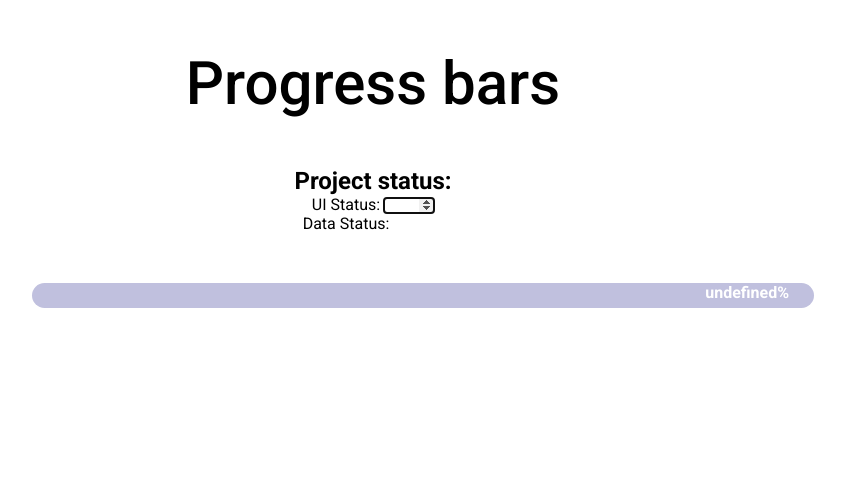
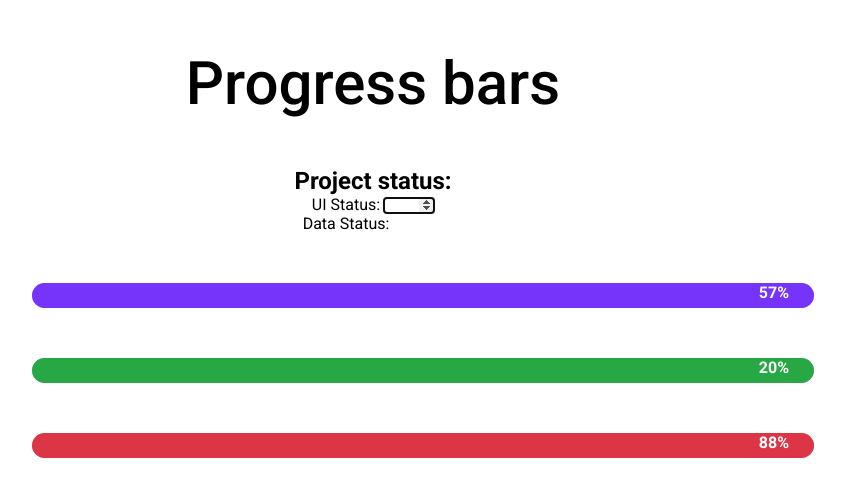
Before and after one commit to ArfinHasib/React-Projects, a React (Create React App) app: page / in a window 1280 px wide. Shown: the top 496 px of the page, without its empty margins (267-1112 px from the left). Built offline with nearby package versions, Linux system fonts and the light colour scheme.

Commit message:
12-ProgressBar(Add multiple progress bars using map method)

```diff
--- a/src/projects/12-Progress-Bar/ProgressBarContainer.jsx
+++ b/src/projects/12-Progress-Bar/ProgressBarContainer.jsx
@@ -1,8 +1,25 @@
-import React, { useEffect, useRef } from 'react';
+import React, { useEffect, useRef, useState } from 'react';
 import Title from '../components/Title';
 import { ProgressBar } from '../components/ProgressBar';
 
 export default function ProgressBarContainer() {
+   const [completed, setCompleted] = useState(0);
+
+   const projectData = [
+      {
+         bgColor: '#7633f9',
+         completed: 57,
+      },
+      {
+         bgColor: '#28a745',
+         completed: 20,
+      },
+      {
+         bgColor: '#dc3545',
+         completed: 88,
+      },
+   ];
+
    const inputStyle = {
       width: 50,
       border: 'none',
@@ -41,7 +58,13 @@ export default function ProgressBarContainer() {
                />
             </li>
          </ul>
-         <ProgressBar />
+         {projectData.map((data) => (
+            <ProgressBar
+               key={data.bgColor}
+               bgColor={data.bgColor}
+               completed={data.completed}
+            />
+         ))}
       </div>
    );
 }
```
